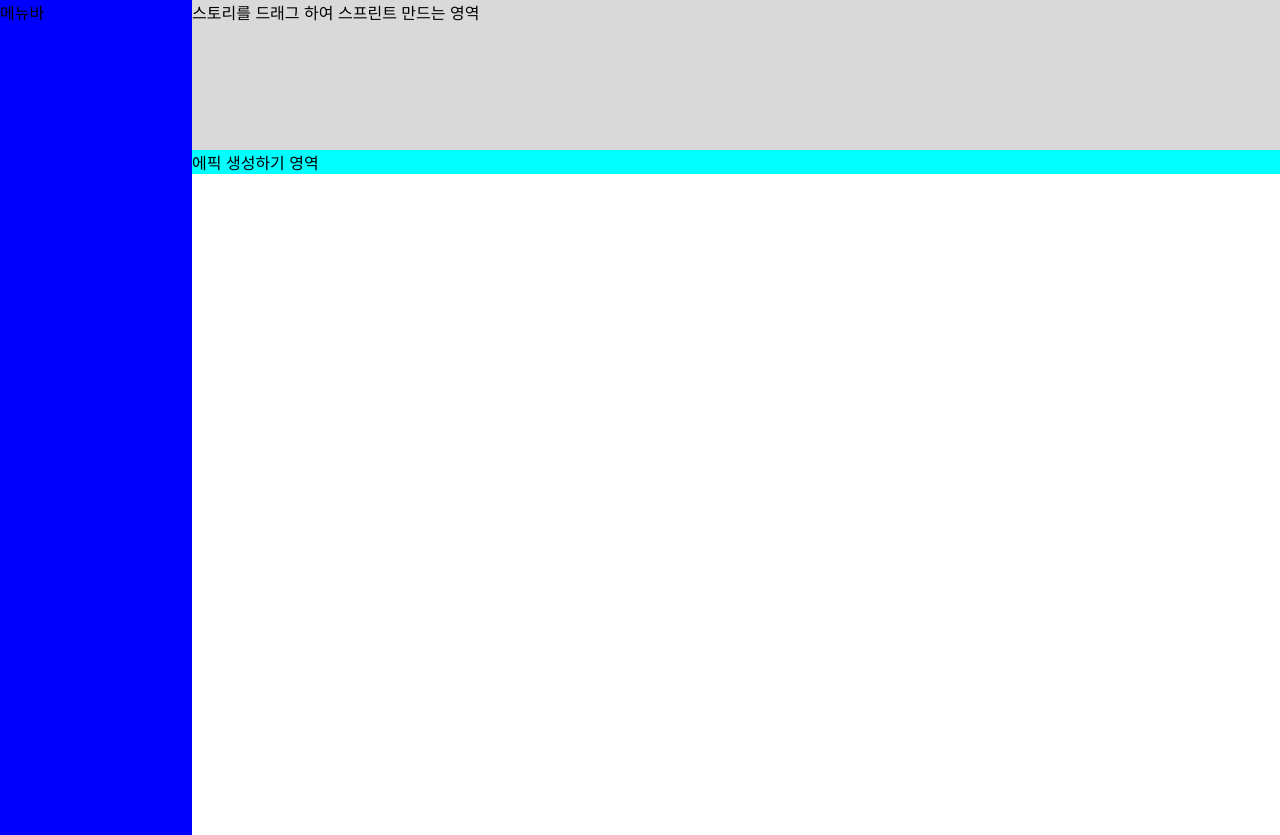
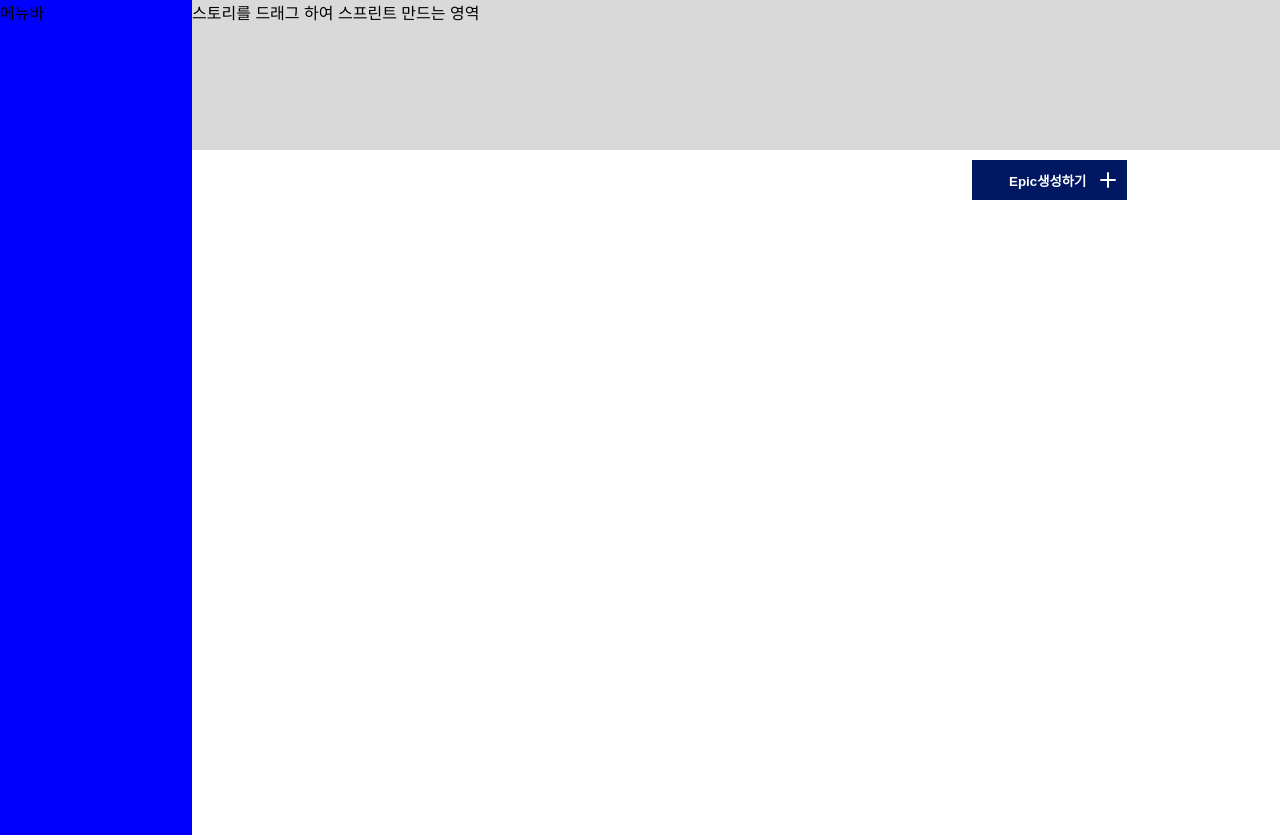
Before and after one commit to AgileHub-DQ/Frontend, a React (Create React App) app in the folder agile-hub/src/: page /backlog in a window 1280 px wide. Built offline with nearby package versions, Linux system fonts and the light colour scheme; the HTML template or start-up script is replaced by a standard one.

Commit message:
feat:9 Add Epic Button 생성 & css

```diff
--- a/agile-hub/src/components/BacklogPage/AddEpic.js
+++ b/agile-hub/src/components/BacklogPage/AddEpic.js
@@ -5,7 +5,10 @@ function AddEpic() {
 
   return (
     <div className='addEpic'>
-        에픽 생성하기 영역
+        <button type="button" class="button">
+            <span class="button__text">Epic생성하기</span>
+            <span class="button__icon"><svg xmlns="http://www.w3.org/2000/svg" width="24" viewBox="0 0 24 24" stroke-width="2" stroke-linejoin="round" stroke-linecap="round" stroke="currentColor" height="24" fill="none" class="svg"><line y2="19" y1="5" x2="12" x1="12"></line><line y2="12" y1="12" x2="19" x1="5"></line></svg></span>
+        </button>
     </div>
   );
 }
--- a/agile-hub/src/css/BacklogPage/AddBacklog.css
+++ b/agile-hub/src/css/BacklogPage/AddBacklog.css
@@ -1,3 +1,3 @@
-.addBacklog{
+/* .addBacklog{
     background-color: yellow;
-}
+} */
--- a/agile-hub/src/css/BacklogPage/AddEpic.css
+++ b/agile-hub/src/css/BacklogPage/AddEpic.css
@@ -1,3 +1,57 @@
-.addEpic{
+/* .addEpic{
     background-color: aqua;
-}
+} */
+
+
+/* https://uiverse.io/andrew-demchenk0/mighty-moose-66 */
+    .button {
+        position: relative;
+        width: 155px;
+        height: 40px;
+        cursor: pointer;
+        display: flex;
+        align-items: center;
+        border: 1px solid #001762;
+        background-color: #001762;
+        margin-top: 10px;
+        left: calc(100% - 500px);
+      }
+
+      .button, .button__icon, .button__text {
+        transition: all 0.3s;
+      }
+
+      .button .button__text {
+        transform: translateX(30px);
+        color: #fff;
+        font-weight: 600;
+      }
+
+      .button .button__icon {
+        position: absolute;
+        transform: translateX(109px);
+        height: 100%;
+        width: 39px;
+        background-color: #001762;
+        display: flex;
+        align-items: center;
+        justify-content: center;
+      }
+
+      .button .svg {
+        width: 30px;
+        stroke: #fff;
+      }
+
+      .button:hover {
+        background: #ffffff;
+      }
+
+      .button:hover .button__text {
+        color: transparent;
+      }
+
+      .button:hover .button__icon {
+        width: 148px;
+        transform: translateX(0);
+      }
```
